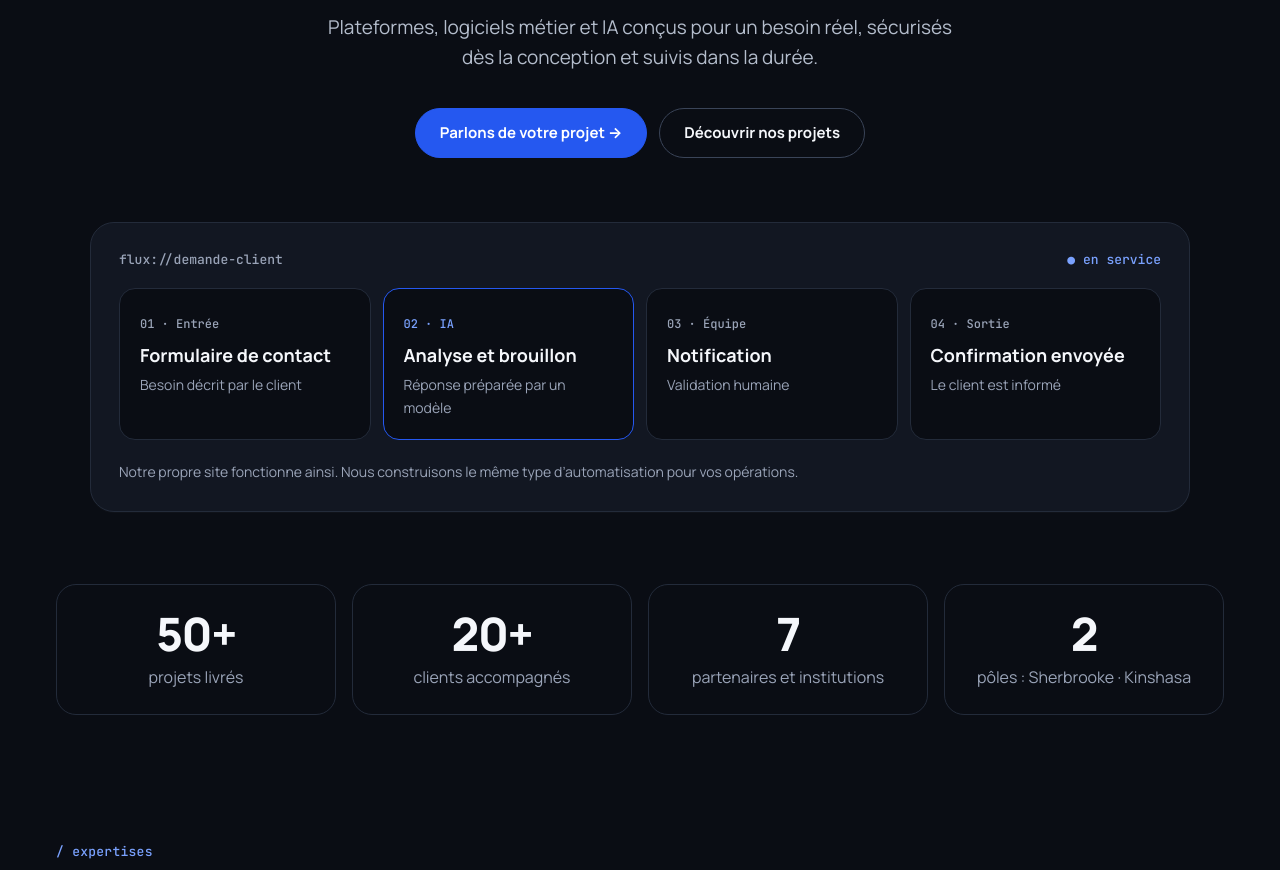
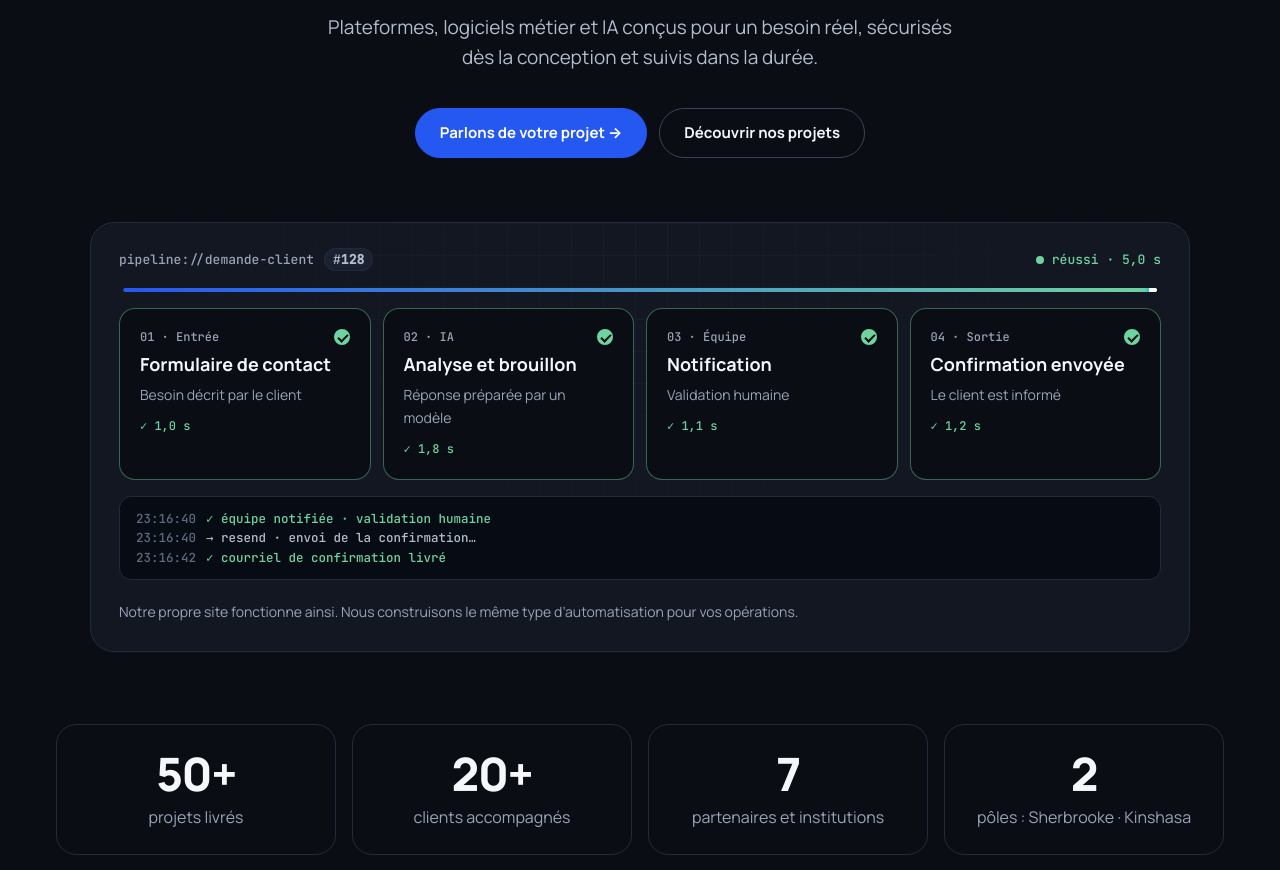
Before and after one commit to JonathanK-N/Cognito-Inc, a Flask app: page / in a window 1280 px wide. Shown: the part 529-1399 px from the top of the page. Run offline with Flask 3, Linux system fonts and the light colour scheme; data that the repository does not hold is empty; some libraries are stand-ins or nearby versions.

Commit message:
Anime le flux de l'accueil façon pipeline CI/CD

```diff
--- a/templates/index.html
+++ b/templates/index.html
@@ -2,6 +2,8 @@
 {% from "partials/_partners.html" import partner_grid %}
 {% block title %}Cognito Inc. — Des solutions numériques qui avancent{% endblock %}
 {% block description %}Cognito Inc. conçoit des logiciels sur mesure, des produits numériques et de l’IA appliquée, sécurisés dès la conception et suivis dans la durée.{% endblock %}
+{% block extra_css %}<link rel="stylesheet" href="{{ url_for('static', filename='css/pipeline.css', v='1') }}">{% endblock %}
+{% block extra_js %}<script src="{{ url_for('static', filename='js/pipeline.js', v='1') }}" defer></script>{% endblock %}
 {% block content %}
 
 <section class="home-hero">
@@ -18,14 +20,23 @@
 
 <section aria-labelledby="flow-title">
   <div class="shell">
-    <div class="flow-panel card" data-reveal>
-      <div class="flow-head"><span id="flow-title">flux://demande-client</span><strong>● en service</strong></div>
+    <div class="flow-panel card pipeline" data-pipeline data-reveal>
+      <div class="flow-head">
+        <span><span id="flow-title">pipeline://demande-client</span><em class="pipeline-run">#<b data-run>128</b></em></span>
+        <strong class="pipeline-state" data-state>en service</strong>
+      </div>
+      <div class="pipeline-rail" aria-hidden="true"><span class="pipeline-fill" data-fill></span></div>
       <ol class="flow-steps">
-        <li><span>01 · Entrée</span><strong>Formulaire de contact</strong><small>Besoin décrit par le client</small></li>
-        <li class="is-ai"><span>02 · IA</span><strong>Analyse et brouillon</strong><small>Réponse préparée par un modèle</small></li>
-        <li><span>03 · Équipe</span><strong>Notification</strong><small>Validation humaine</small></li>
-        <li><span>04 · Sortie</span><strong>Confirmation envoyée</strong><small>Le client est informé</small></li>
+        <li data-step><span class="step-meta">01 · Entrée <i class="step-status" aria-hidden="true"></i></span><strong>Formulaire de contact</strong><small>Besoin décrit par le client</small><span class="step-time" data-time></span></li>
+        <li class="is-ai" data-step><span class="step-meta">02 · IA <i class="step-status" aria-hidden="true"></i></span><strong>Analyse et brouillon</strong><small>Réponse préparée par un modèle</small><span class="step-time" data-time></span></li>
+        <li data-step><span class="step-meta">03 · Équipe <i class="step-status" aria-hidden="true"></i></span><strong>Notification</strong><small>Validation humaine</small><span class="step-time" data-time></span></li>
+        <li data-step><span class="step-meta">04 · Sortie <i class="step-status" aria-hidden="true"></i></span><strong>Confirmation envoyée</strong><small>Le client est informé</small><span class="step-time" data-time></span></li>
       </ol>
+      <div class="pipeline-log" aria-hidden="true" data-log>
+        <p><span class="log-ok">✓ brouillon de réponse généré</span></p>
+        <p><span class="log-ok">✓ équipe notifiée · validation humaine</span></p>
+        <p><span class="log-ok">✓ courriel de confirmation livré</span></p>
+      </div>
       <p class="flow-note">Notre propre site fonctionne ainsi. Nous construisons le même type d’automatisation pour vos opérations.</p>
     </div>
   </div>
```
